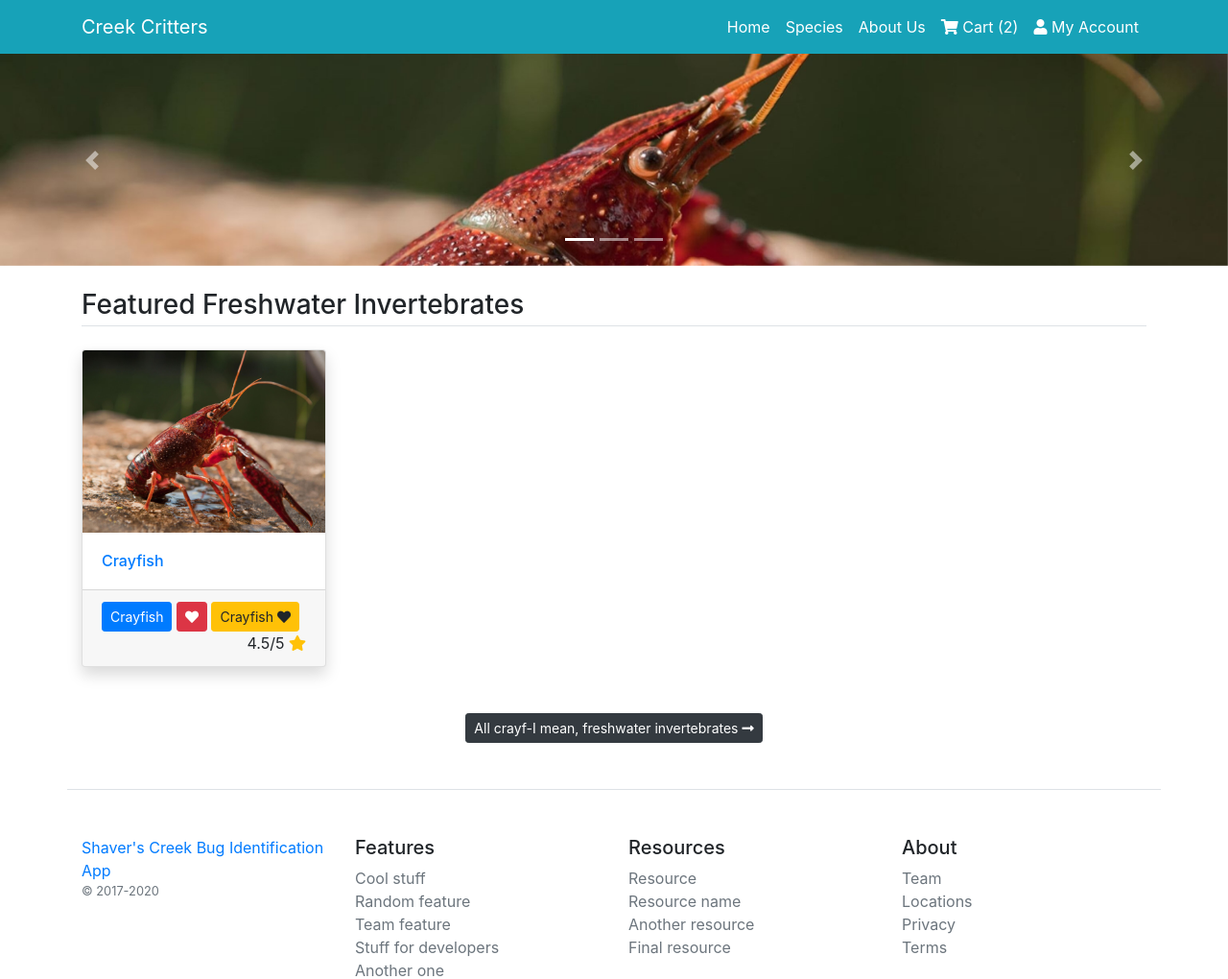
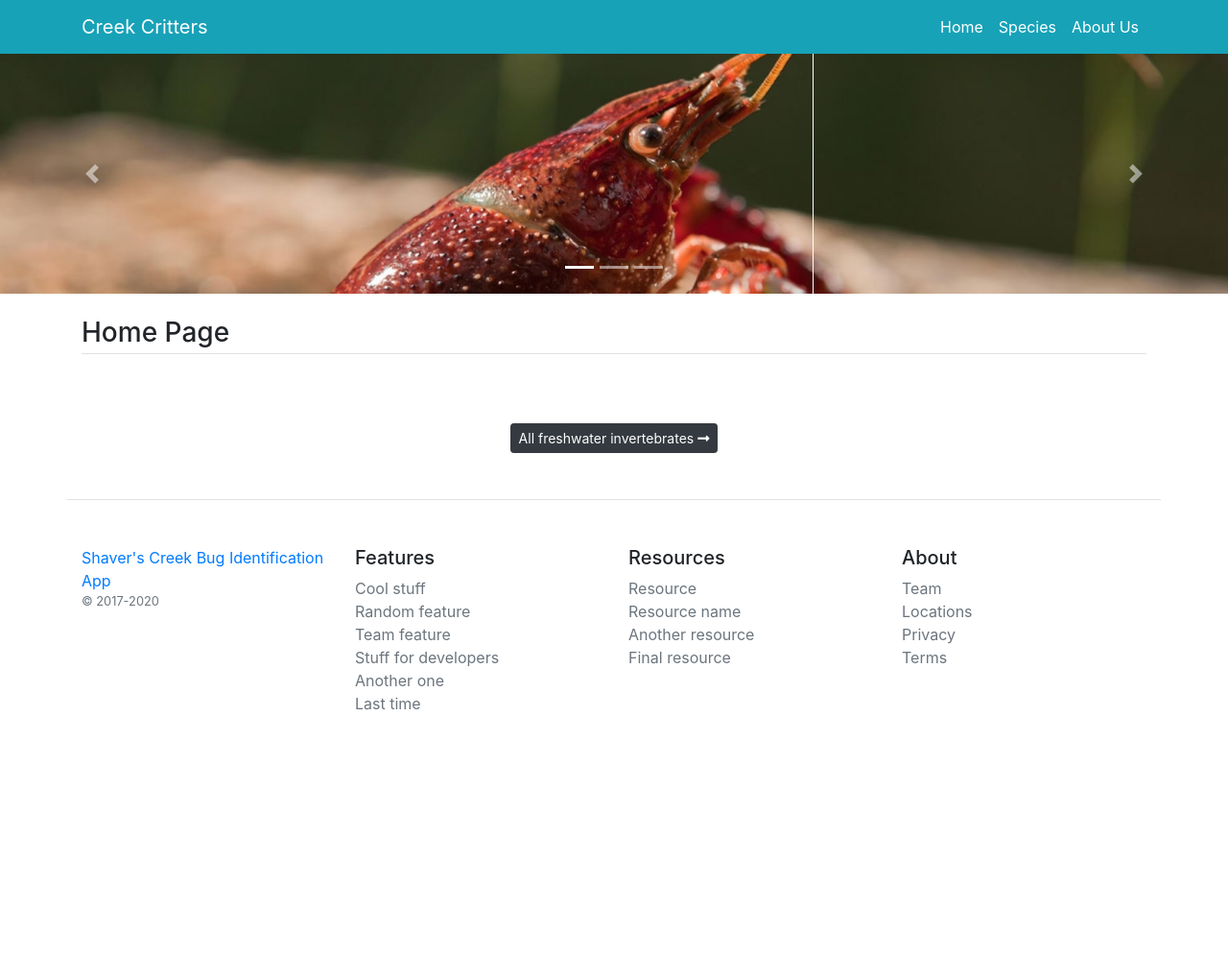
Before and after one commit to umba91/Capstone, a Django app: page / in a window 1280 px wide. Shown: the top 1020 px of the page at 96% size. After the commit the page ends 740 px from the top, so only its background shows below. Run offline with Django 4.2, Linux system fonts and the light colour scheme; some libraries are stand-ins or nearby versions.

Commit message:
Changes planned from 4/18

```diff
--- a/main/admin.py
+++ b/main/admin.py
@@ -4,6 +4,7 @@
 admin.site.register(Species)
 admin.site.register(Color)
 admin.site.register(Size)
+admin.site.register(AboutUs)
 
 
 class BugAdmin(admin.ModelAdmin):
--- a/main/templates/base.html
+++ b/main/templates/base.html
@@ -28,13 +28,7 @@
 		        <a class="nav-link text-white" href="{% url 'category-list' %}">Species</a>
 		      </li>
 		      <li class="nav-item">
-		        <a class="nav-link text-white" href="/brands.php">About Us</a>
-		      </li>
-		      <li class="nav-item">
-		        <a class="nav-link text-white" href="/cart.php"><i class="fa fa-shopping-cart"></i> Cart (2)</a>
-		      </li>
-		      <li class="nav-item">
-		        <a class="nav-link text-white" href="/account.php"><i class="fa fa-user"></i> My Account</a>
+		        <a class="nav-link text-white" href="{% url 'about_us' %}">About Us</a>
 		      </li>
 		    </ul>
 		  </div>
--- a/main/templates/bug-entry.html
+++ b/main/templates/bug-entry.html
@@ -15,7 +15,9 @@
 
             <label><b><u> Facts: </u></b></label>
             <p>{{ data.facts }}</p>
-
+            <br>
+            <label><b><u> Citations: </u></b></label>
+            <p>{{ data.citations }}</p>
 
 		</div>
 	</div>
--- a/main/templates/index.html
+++ b/main/templates/index.html
@@ -10,13 +10,13 @@
   </ol>
   <div class="carousel-inner">
     <div class="carousel-item active">
-      <img src="{% static '/media/images/bug_imgs/crayfish_banner.jpg' %}" class="d-block w-100" alt="...">
+      <img src="{% static '/media/images/banners/banner_crayfish.jpg' %}" class="d-block w-100" alt="...">
     </div>
     <div class="carousel-item">
-      <img src="{% static '/media/images/bug_imgs/crayfish_banner.jpg' %}" class="d-block w-100" alt="...">
+      <img src="{% static '/media/images/banners/banner_crawfish.png' %}" class="d-block w-100" alt="...">
     </div>
     <div class="carousel-item">
-      <img src="{% static '/media/images/bug_imgs/crayfish_banner.jpg' %}" class="d-block w-100" alt="...">
+      <img src="{% static '/media/images/banners/banner_backswimmer.png' %}" class="d-block w-100" alt="...">
     </div>
   </div>
   <a class="carousel-control-prev" href="#carouselExampleIndicators" role="button" data-slide="prev">
@@ -29,27 +29,12 @@
   </a>
 </div>
 <main class="container my-4">
-	<!-- Featured Products -->
-	<h3 class="my-4 border-bottom pb-1">Featured Freshwater Invertebrates</h3>
+	<h3 class="my-4 border-bottom pb-1">Home Page</h3>
 	<div class="row">
 		<div class="col-md-3 mb-4">
-			<div class="card shadow">
-			  <a href="/detail.php"><img src="{% static '/media/images/bug_imgs/crayfish.jpg' %}" class="card-img-top" alt="..."></a>
-			  <div class="card-body">
-			    <h6 class="card-text"><a href="/detail.php">Crayfish</a></h6>
-			  </div>
-			  <div class="card-footer">
-          <button class="btn btn-sm btn-primary">Crayfish<i class="fa"></i></button>
-          <button class="btn btn-sm btn-danger"><i class="fa fa-heart"></i></button>
-          <button class="btn btn-sm btn-warning">Crayfish <i class="fa fa-heart"></i></button>
-			  	<span class="float-right">
-			  		4.5/5
-			  		<i class="fa fa-star text-warning"></i>
-			  	</span>
-			  </div>
-			</div>
+
 		</div>
 	</div>
-	<p class="my-4 text-center"><a href="{% url 'category-list' %}" class="btn btn-dark btn-sm">All crayf-I mean, freshwater invertebrates <i class="fa fa-long-arrow-alt-right"></i></a></p>
+	<p class="my-4 text-center"><a href="{% url 'category-list' %}" class="btn btn-dark btn-sm">All freshwater invertebrates <i class="fa fa-long-arrow-alt-right"></i></a></p>
 </main>
 {% endblock %}
--- a/main/urls.py
+++ b/main/urls.py
@@ -8,6 +8,7 @@
     path('',views.home,name='home'),
     path('category-list',views.category_list,name='category-list'),
     path('bug-entry/<str:name>',views.bug_entry,name='bug-entry'),
+    path('About_Us',views.about_us,name='about_us'),
 
     path('placeholder.html',views.placeholder,name='placeholder'),
     path('bug_pages/',views.placeholder,name='placeholder'),
--- a/main/views.py
+++ b/main/views.py
@@ -1,6 +1,7 @@
 from django.shortcuts import render
 from .models import Species
 from .models import Bug
+from .models import AboutUs
 
 # Home Page
 def home(request):
@@ -16,3 +17,7 @@
 
 def placeholder(request):
     return render(request, 'bug_pages/')
+
+def about_us(request):
+    data = AboutUs.objects.first()
+    return render(request, 'About_Us.html',{'data':data})
```
Also changed, not shown: main/models.py (+11 -0 lines), main/templates/About_Us.html (added, +12 -0 lines), db.sqlite3, main/migrations/0008_aboutus.py (added), main/migrations/0009_alter_aboutus_options.py (added), main/migrations/0010_alter_species_options.py (added), main/migrations/0011_bug_citations.py (added), main/static/media/images/banners/banner_backswimmer.png (added), main/static/media/images/banners/banner_crawfish.png (added), main/static/media/images/banners/banner_crayfish.jpg (added), main/static/media/images/banners/banner_water_strider.png (added), main/static/media/images/banners/crayfish_banner.jpg (added), media/bug_imgs/Backswimmer_FEhyPzt.png (added).
